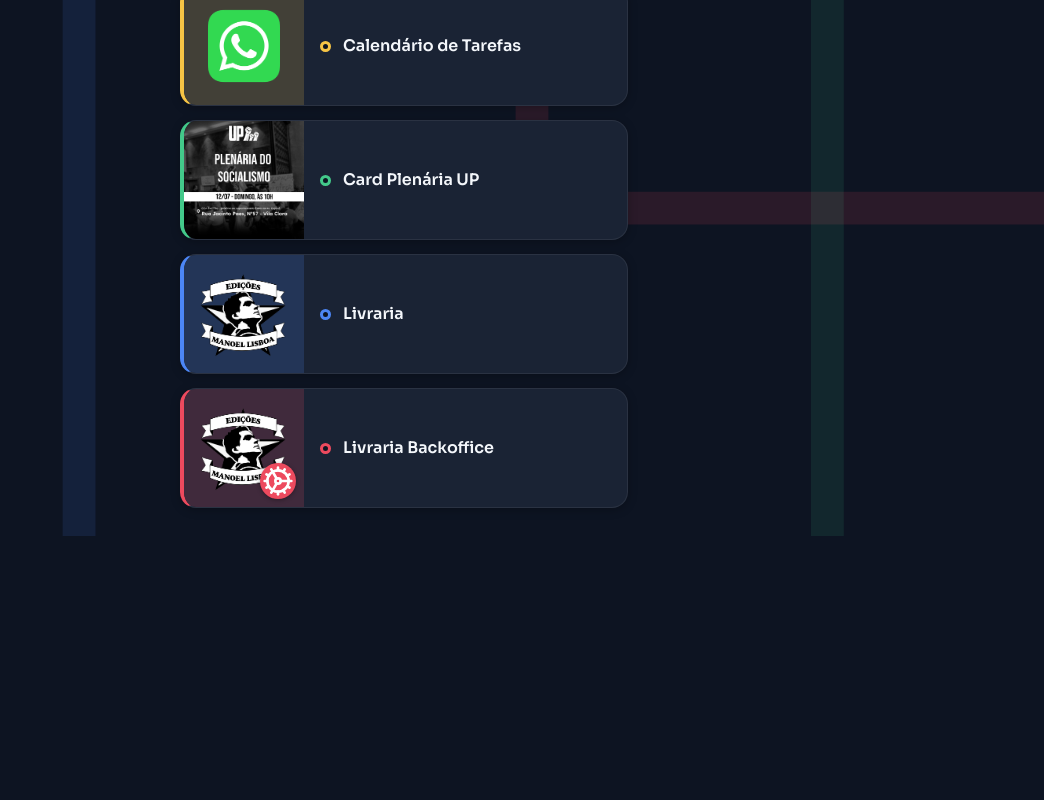
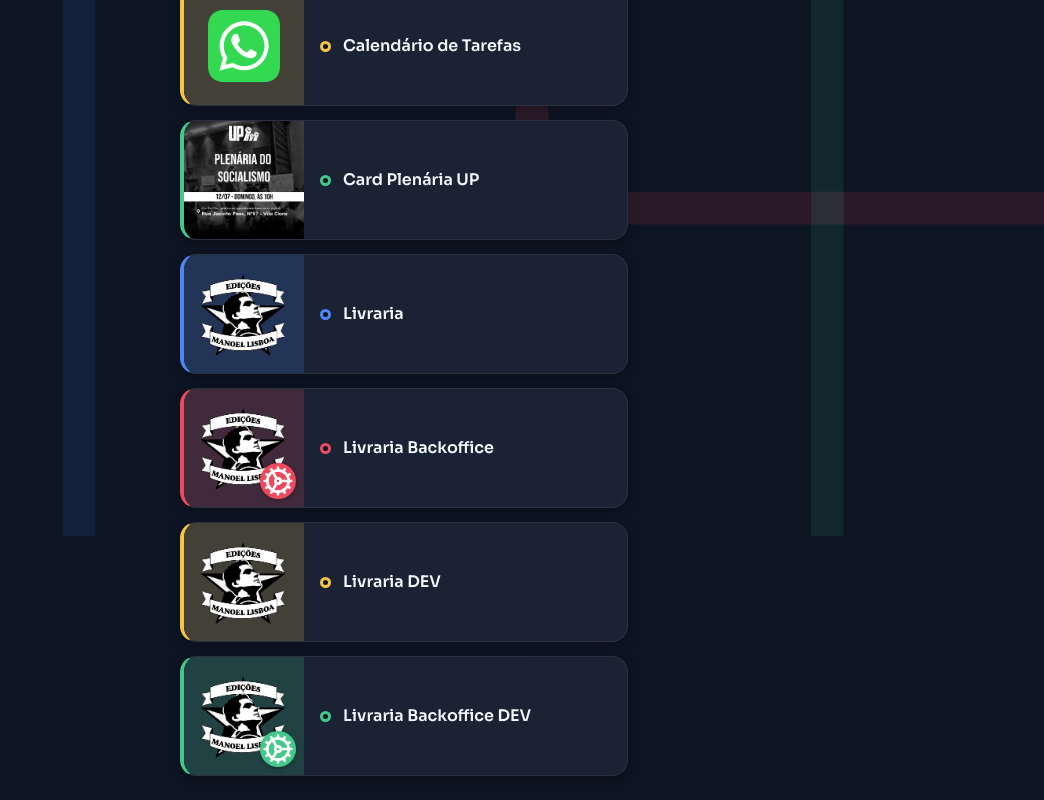
Before and after one commit to kcalixto/mapp, a React (Vite) app in the folder hub/: page / in a window 1280 px wide. Shown: the part 264-1064 px from the top of the page, without its empty margins (236-1280 px from the left). Before the commit the page ends 800 px from the top, so only its background shows below. Built offline with nearby package versions, Linux system fonts and the light colour scheme.

Commit message:
update sites

```diff
--- a/hub/src/sites.tsx
+++ b/hub/src/sites.tsx
@@ -27,13 +27,24 @@ export const sites: Site[] = [
   },
   {
     slug: "livraria",
-    url: "http://livraria-serverless-deployment-dev.s3-website-sa-east-1.amazonaws.com",
+    url: "http://livraria-serverless-deplyment-prd.s3-website-sa-east-1.amazonaws.com/",
     title: "Livraria",
   },
   {
     slug: "livraria",
-    url: "http://livraria-serverless-deployment-dev.s3-website-sa-east-1.amazonaws.com/backoffice",
+    url: "http://livraria-serverless-deplyment-prd.s3-website-sa-east-1.amazonaws.com/backoffice",
     title: "Livraria Backoffice",
     icon: <Cog size={32} color={"white"} />,
   },
+  {
+    slug: "livraria",
+    url: "http://livraria-serverless-deployment-dev.s3-website-sa-east-1.amazonaws.com/",
+    title: "Livraria DEV",
+  },
+  {
+    slug: "livraria",
+    url: "http://livraria-serverless-deployment-dev.s3-website-sa-east-1.amazonaws.com/backoffice",
+    title: "Livraria Backoffice DEV",
+    icon: <Cog size={32} color={"white"} />,
+  },
 ];
```
